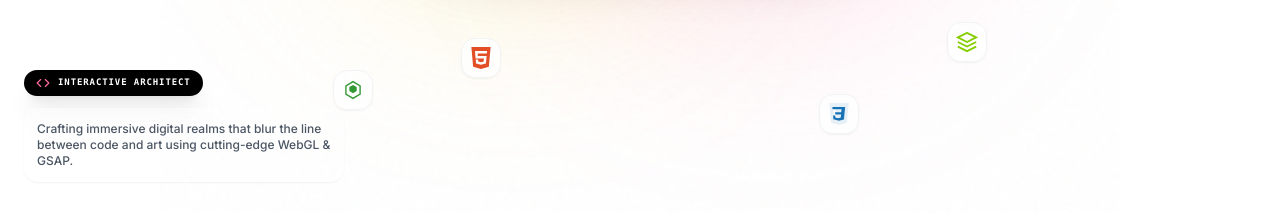
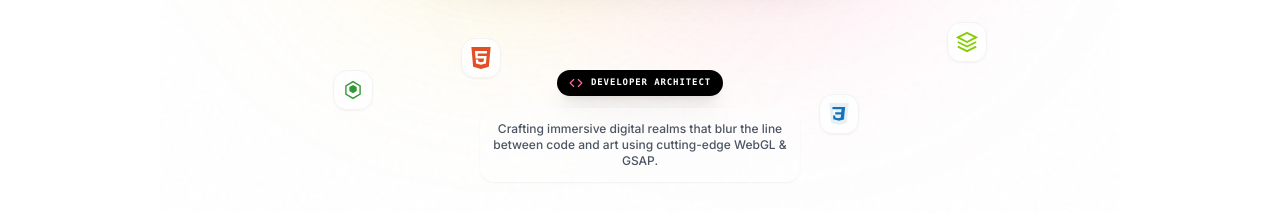
Before and after one commit to dragonm0901-ship-it/SagarLuitel, a React (Vite) app in the folder app/: page / in a window 1280 px wide. Shown: the part 586-799 px from the top of the page. Built offline with nearby package versions, Linux system fonts and the light colour scheme; a web font is replaced by a local one.

Commit message:
fix(hero): center bottom content and rename badge

```diff
--- a/app/src/sections/HeroSection.tsx
+++ b/app/src/sections/HeroSection.tsx
@@ -263,12 +263,12 @@
 
       {/* Bottom Content Layer */}
       <div ref={contentRef} className="absolute bottom-8 left-0 right-0 z-30 px-6">
-        <div className="max-w-7xl mx-auto flex flex-col md:flex-row items-center md:items-end justify-between gap-6">
-          <div className="flex flex-col items-center md:items-start text-center md:text-left">
+        <div className="max-w-7xl mx-auto flex flex-col items-center justify-center gap-6">
+          <div className="flex flex-col items-center text-center">
             <div className="mb-3" ref={badgeRef}>
               <span className="inline-flex items-center gap-2 bg-black text-white px-3 py-1.5 rounded-full text-[9px] font-mono font-bold uppercase tracking-widest shadow-xl">
                 <Code className="w-3.5 h-3.5 text-[#FF6B9D]" />
-                Interactive Architect
+                Developer Architect
               </span>
             </div>
             <p className="text-gray-600 font-medium text-[11px] md:text-xs max-w-[240px] md:max-w-xs bg-white/40 backdrop-blur-md p-3 rounded-xl border border-white/20 shadow-sm leading-relaxed">
```
